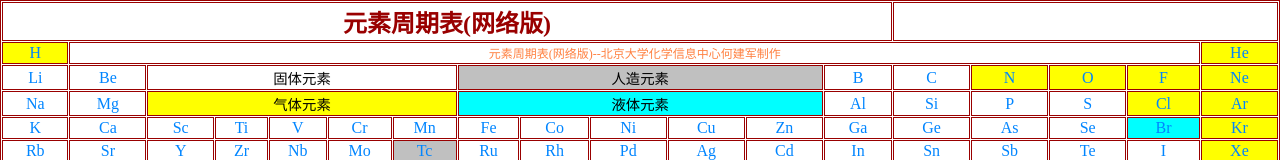
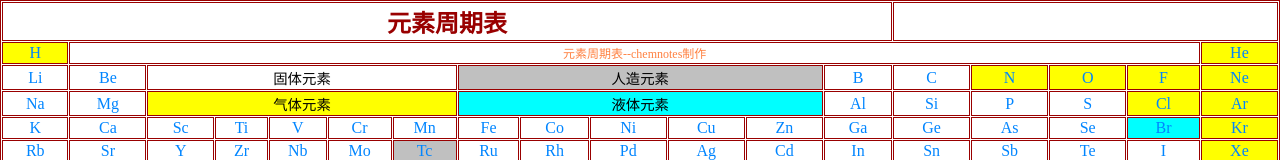
Before and after one commit to chemnotes/element, a plain HTML site: page index.html in a window 1280 px wide. Shown: the top 160 px of the page. Drawn offline with Linux system fonts and the light colour scheme.

Commit message:
Update index.html

```diff
--- a/index.html
+++ b/index.html
@@ -1,5 +1,5 @@
 <!DOCTYPE HTML PUBLIC "-//W3C//DTD HTML 4.0 Transitional//EN">
-<HTML><HEAD><TITLE>中国化学化工论坛</TITLE>
+<HTML><HEAD><TITLE>化学笔记·元素周期表</TITLE>
 <META http-equiv=Content-Type content="text/html; charset=UTF-8">
 <META content="MSHTML 5.50.4134.600" name=GENERATOR></HEAD>
 <BODY leftMargin=0 background="" topMargin=0 onload=prepare();>
@@ -124,7 +124,7 @@ borderColorLight=#808080 border=1>
     <TD vAlign=top align=top colSpan=13>
       <DIV align=center>
       <P><FONT face=隶书 color=#990000
-      size=5><STRONG>元素周期表(网络版)</STRONG></FONT></P></DIV></TD>
+      size=5><STRONG>元素周期表</STRONG></FONT></P></DIV></TD>
     <TD vAlign=top align=top colSpan=5></TD></TR>
   <TR>
     <TD bgColor=#ffff00>
@@ -134,7 +134,7 @@ borderColorLight=#808080 border=1>
       href="javascript:pcic_table('Hydrogen','氢','1','1.0079','1','1s1','-259.14C','-252.87C');">H</A>
       </FONT></P></CENTER></DIV></TD>
     <TD align=middle colSpan=16><FONT color=#ff8040>
-     元素周期表(网络版)--北京大学化学信息中心何建军制作</FONT></TD>
+     元素周期表--chemnotes制作</FONT></TD>
     <TD align=middle bgColor=#ffff00>
       <DIV align=center>
       <CENTER>
```
